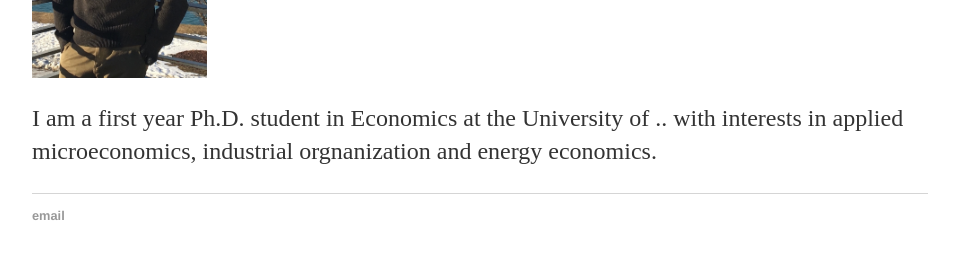
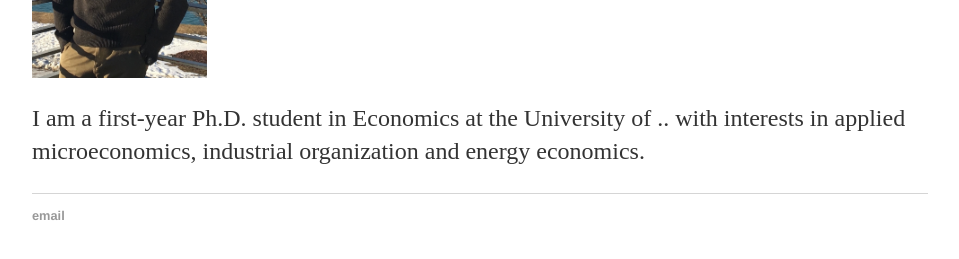
Before and after one commit to azharhsain/azharhsain.github.io, a Jekyll site: the page built from index.html, in a window 1280 px wide. Shown: the part 374-633 px from the top of the page, without its empty margins (160-1119 px from the left). Built offline with Jekyll 4.4.1, drawn with Linux system fonts in a browser that asks for light colours.

Commit message:
Changed index

```diff
--- a/_layouts/default.html
+++ b/_layouts/default.html
@@ -25,7 +25,7 @@
 
   <footer>
    <ul>
-   <li><a href="mailto:azhar.221091@gmail.com">email</a></li>
+   <li><a href="mailto:azharh@uchicago.edu">email</a></li>
    <!--<li><a href="https://github.com/azharh221091">github.com/azharh221091</a></li>-->
    </ul>
   </footer>
--- a/index.html
+++ b/index.html
@@ -6,5 +6,5 @@
 		<div class="blurb">
 			<h1>Hi there, I'm Azhar Hussain!</h1>
 			<img src="/image/IMG_Self.JPG" alt="Self" width=175 height=250 align="center">
-			<p>I am a first year Ph.D. student in Economics at the University of .. with interests in applied microeconomics, industrial orgnanization and energy economics.</p>
+			<p>I am a first-year Ph.D. student in Economics at the University of .. with interests in applied microeconomics, industrial organization and energy economics.</p>
 		</div>
```
Also changed, not shown: 1 other file.
